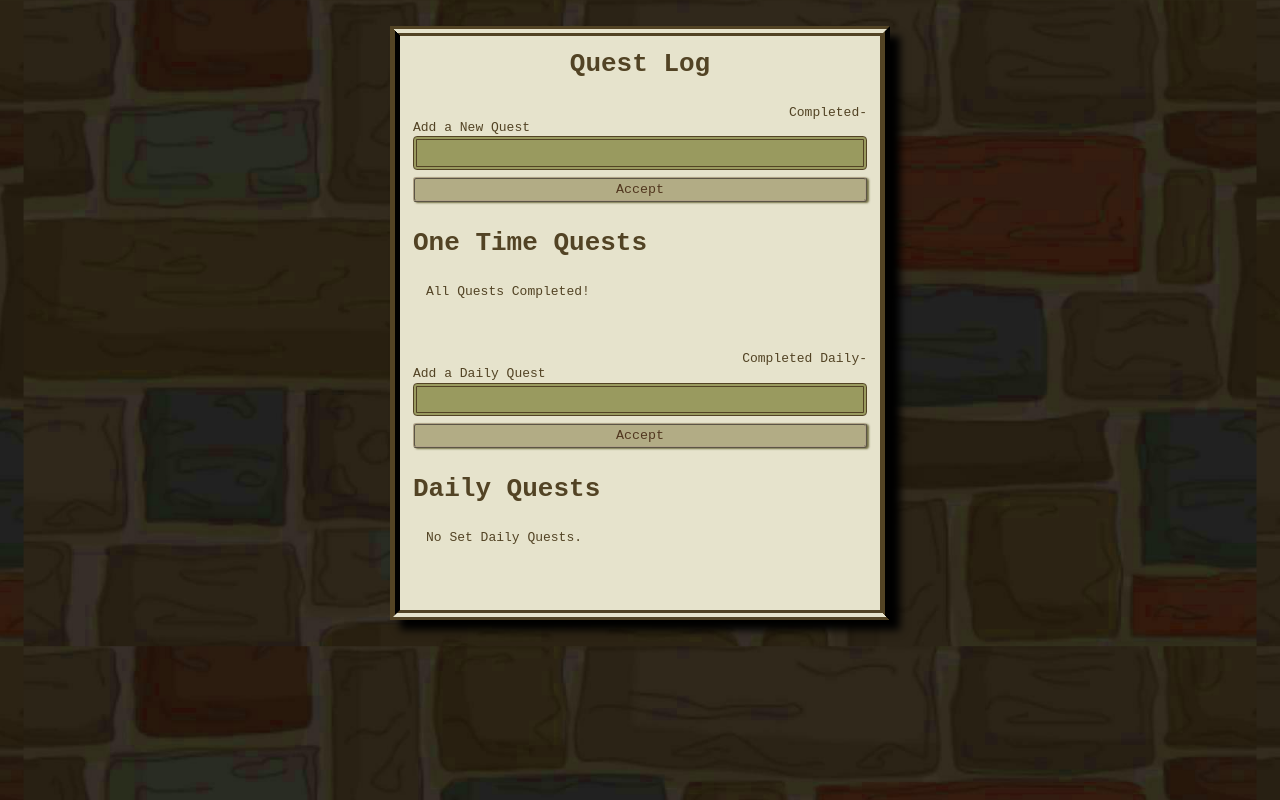
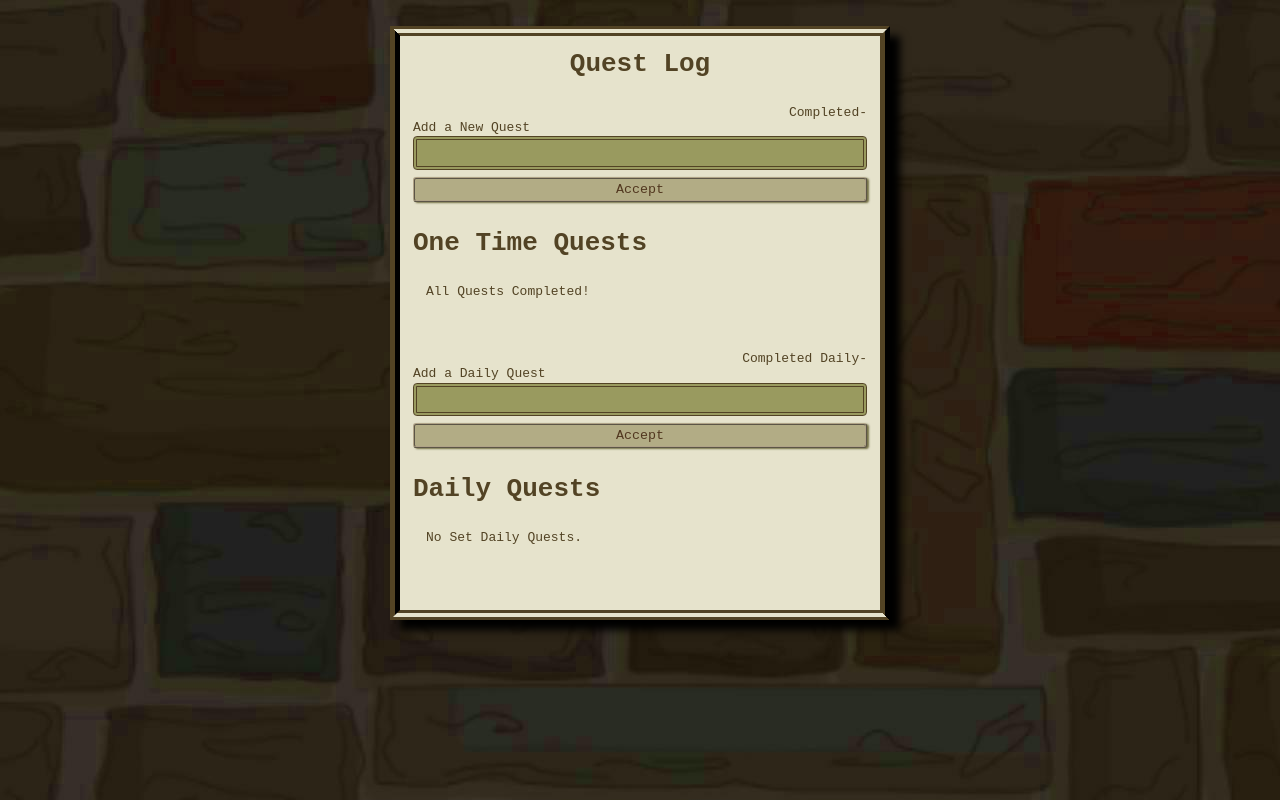
Before and after one commit to Solahks/To-Do, a React (Vite) app: page / in a window 1280 px wide. Built offline with nearby package versions, Linux system fonts and the light colour scheme.

Commit message:
Update styles.css
I'm dumb

```diff
--- a/src/styles.css
+++ b/src/styles.css
@@ -2,8 +2,6 @@
     font-family:monospace;
     box-sizing: border-box;
     background-image: url("images/background15.jpg");
-    background-size: contain;
-    background-position: center;
   }
 
   .bodywrapper {
```
